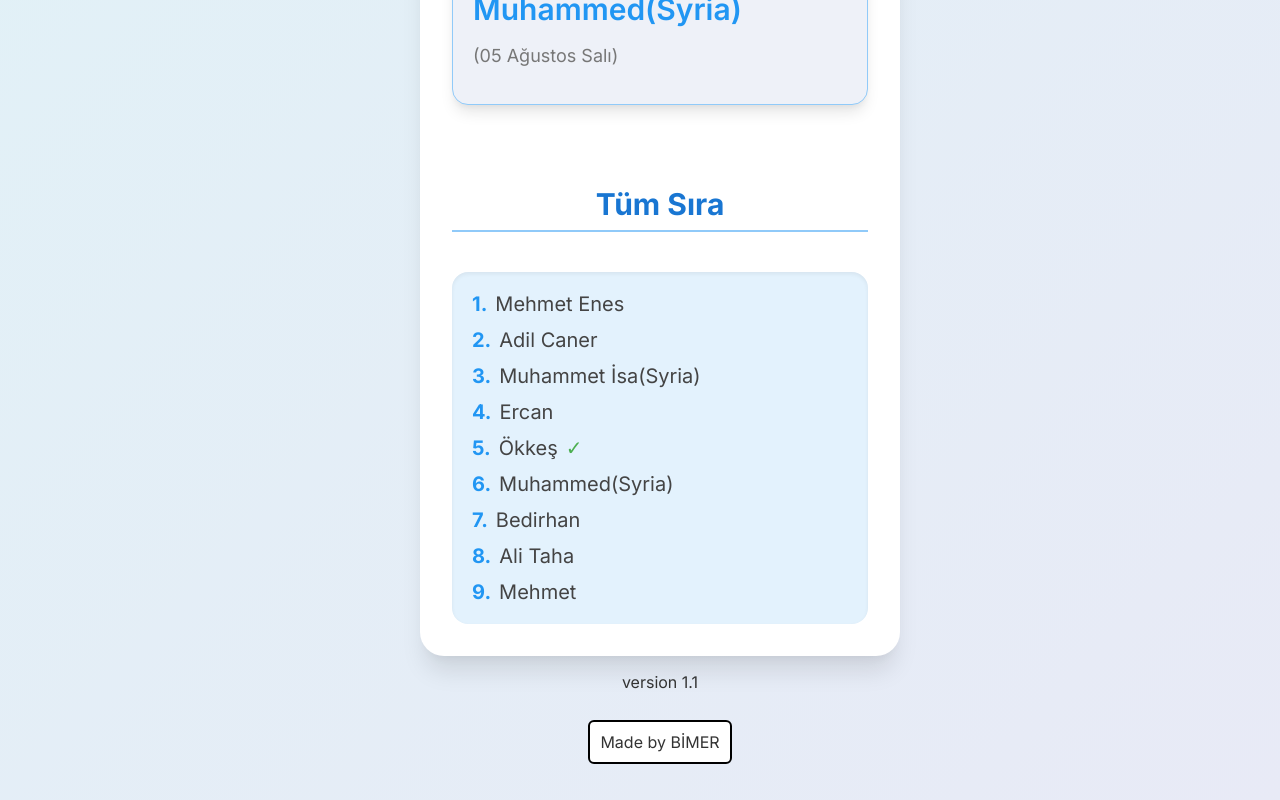
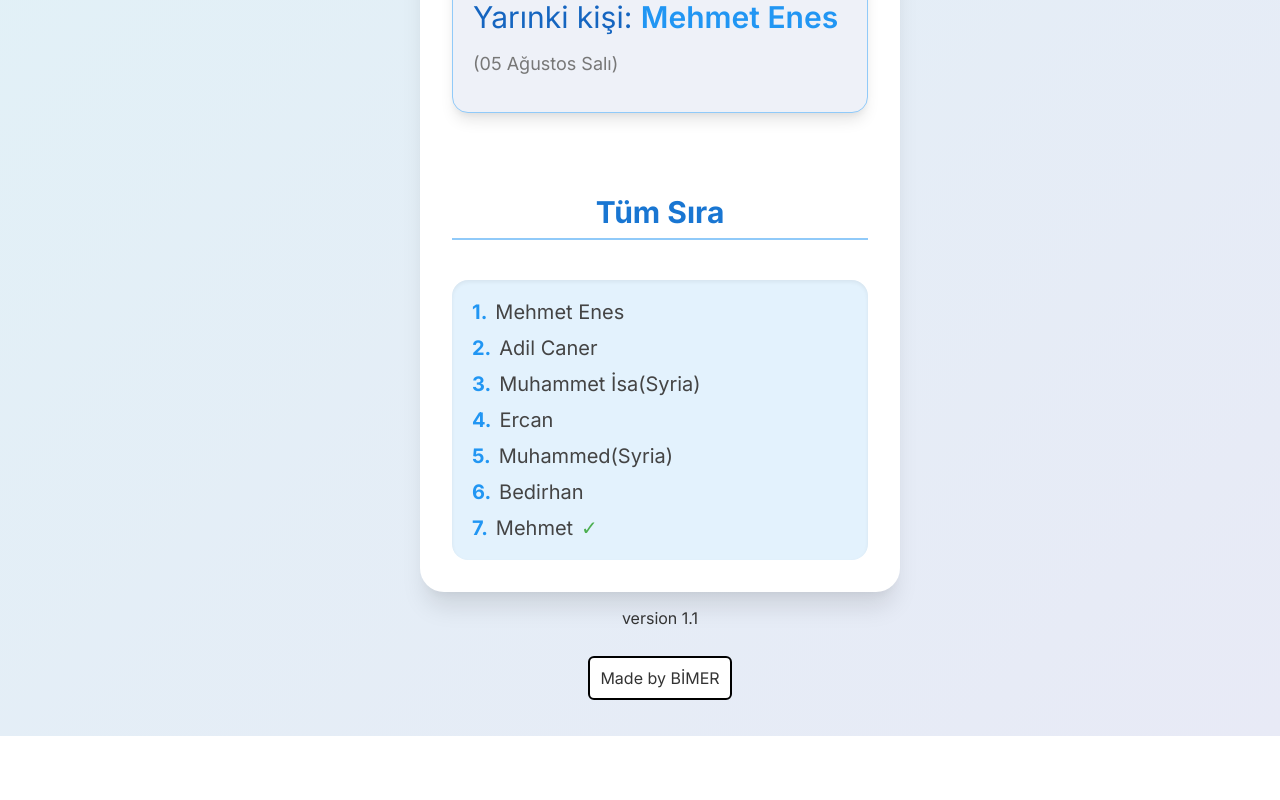
Before and after one commit to Bedirhan3428/myapp, a React (Create React App) app: page / in a window 1280 px wide. Shown: the part 534-1334 px from the top of the page. After the commit the page ends 1270 px from the top, so only its background shows below. Built offline with nearby package versions, Linux system fonts and the light colour scheme.

Commit message:
Update App.js

```diff
--- a/src/App.js
+++ b/src/App.js
@@ -6,10 +6,8 @@ const people = [
   "Adil Caner",
   "Muhammet İsa(Syria)",
   "Ercan",
-  "Ökkeş",
   "Muhammed(Syria)",
   "Bedirhan",
-  "Ali Taha",
   "Mehmet",
 ];
 
```
